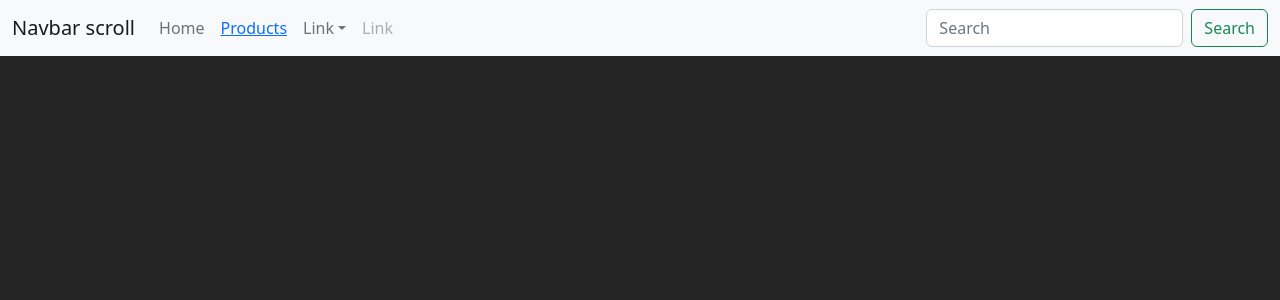
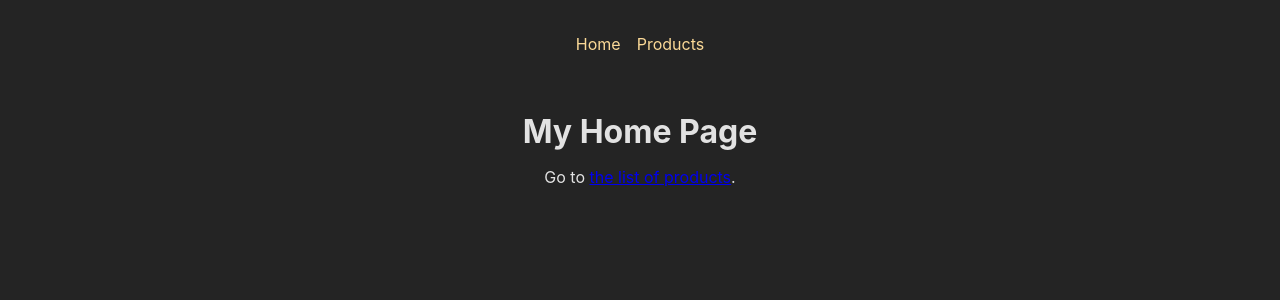
Before and after one commit to Ccharliiee/UReactS201ReactRouter, a React (Create React App) app: page / in a window 1280 px wide. Shown: the top 300 px of the page. Built offline with nearby package versions, Linux system fonts and the light colour scheme.

Commit message:
Build a nav header UI with nested route component

```diff
--- a/src/App.js
+++ b/src/App.js
@@ -5,14 +5,13 @@ import {
   RouterProvider,
 } from "react-router-dom";
 
-import "bootstrap/dist/css/bootstrap.min.css";
-
+import RootLayout from "./pages/rootLayout";
 import HomeNavScrollExample from "./pages/home";
 import ProductContainerFluidExample from "./pages/products";
 
 const router = createBrowserRouter(
   createRoutesFromElements(
-    <Route>
+    <Route path="/" element={<RootLayout />}>
       <Route path="/" element={<HomeNavScrollExample />} />
       <Route path="products" element={<ProductContainerFluidExample />} />
     </Route>
--- /dev/null
+++ b/src/component/mainNav.js
@@ -0,0 +1,22 @@
+import { Link } from "react-router-dom";
+
+import classes from "./mainNav.module.css";
+
+const MainNav = () => {
+  return (
+    <header className={classes.header}>
+      <nav>
+        <ul className={classes.list}>
+          <li>
+            <Link to="/">Home</Link>
+          </li>
+          <li>
+            <Link to="/products">Products</Link>
+          </li>
+        </ul>
+      </nav>
+    </header>
+  );
+};
+
+export default MainNav;
--- /dev/null
+++ b/src/component/mainNav.module.css
@@ -0,0 +1,17 @@
+.header {
+  max-width: 60rem;
+  margin: auto;
+  padding: 2rem;
+  display: flex;
+  justify-content: center;
+}
+
+.list {
+  display: flex;
+  gap: 1rem;
+}
+
+.list a {
+  text-decoration: none;
+  color: var(--color-primary-400);
+}
--- a/src/pages/home.js
+++ b/src/pages/home.js
@@ -1,55 +1,14 @@
 import { Link } from "react-router-dom";
 
-import Button from "react-bootstrap/Button";
-import Container from "react-bootstrap/Container";
-import Form from "react-bootstrap/Form";
-import Nav from "react-bootstrap/Nav";
-import Navbar from "react-bootstrap/Navbar";
-import NavDropdown from "react-bootstrap/NavDropdown";
+function HomePage() {
+  return (
+    <>
+      <h1>My Home Page</h1>
+      <p>
+        Go to <Link to="/products">the list of products</Link>.
+      </p>
+    </>
+  );
+}
 
-const HomeNavScrollExample = () => {
-  return (
-    <Navbar bg="light" expand="lg">
-      <Container fluid>
-        <Navbar.Brand href="#">Navbar scroll</Navbar.Brand>
-        <Navbar.Toggle aria-controls="navbarScroll" />
-        <Navbar.Collapse id="navbarScroll">
-          <Nav
-            className="me-auto my-2 my-lg-0"
-            style={{ maxHeight: "100px" }}
-            navbarScroll
-          >
-            <Nav.Link href="#action1">Home</Nav.Link>
-            <Nav.Link>
-              <Link to="Products">Products</Link>
-            </Nav.Link>
-            <NavDropdown title="Link" id="navbarScrollingDropdown">
-              <NavDropdown.Item href="#action3">Action</NavDropdown.Item>
-              <NavDropdown.Item href="#action4">
-                Another action
-              </NavDropdown.Item>
-              <NavDropdown.Divider />
-              <NavDropdown.Item href="#action5">
-                Something else here
-              </NavDropdown.Item>
-            </NavDropdown>
-            <Nav.Link href="#" disabled>
-              Link
-            </Nav.Link>
-          </Nav>
-          <Form className="d-flex">
-            <Form.Control
-              type="search"
-              placeholder="Search"
-              className="me-2"
-              aria-label="Search"
-            />
-            <Button variant="outline-success">Search</Button>
-          </Form>
-        </Navbar.Collapse>
-      </Container>
-    </Navbar>
-  );
-};
-
-export default HomeNavScrollExample;
+export default HomePage;
--- a/src/pages/products.js
+++ b/src/pages/products.js
@@ -1,18 +1,5 @@
-import { Link } from "react-router-dom";
+function ProductsPage() {
+  return <h1>The Products Page</h1>;
+}
 
-import Container from "react-bootstrap/Container";
-import Row from "react-bootstrap/Row";
-import Col from "react-bootstrap/Col";
-
-const ProductContainerFluidExample = () => {
-  return (
-    <Container fluid>
-      <Link to="/">Home</Link>
-      <Row>
-        <Col>Product1</Col>
-      </Row>
-    </Container>
-  );
-};
-
-export default ProductContainerFluidExample;
+export default ProductsPage;
--- /dev/null
+++ b/src/pages/rootLayout.js
@@ -0,0 +1,17 @@
+import { Outlet } from "react-router-dom";
+
+import MainNav from "../component/mainNav";
+import classes from "./rootLayout.module.css";
+
+const RootLayout = () => {
+  return (
+    <>
+      <MainNav />
+      <main className={classes.content}>
+        <Outlet />
+      </main>
+    </>
+  );
+};
+
+export default RootLayout;
--- /dev/null
+++ b/src/pages/rootLayout.module.css
@@ -0,0 +1,4 @@
+.content {
+  margin: 2rem auto;
+  text-align: center;
+}
```
Also changed, not shown: src/index.js (+5 -5 lines).
